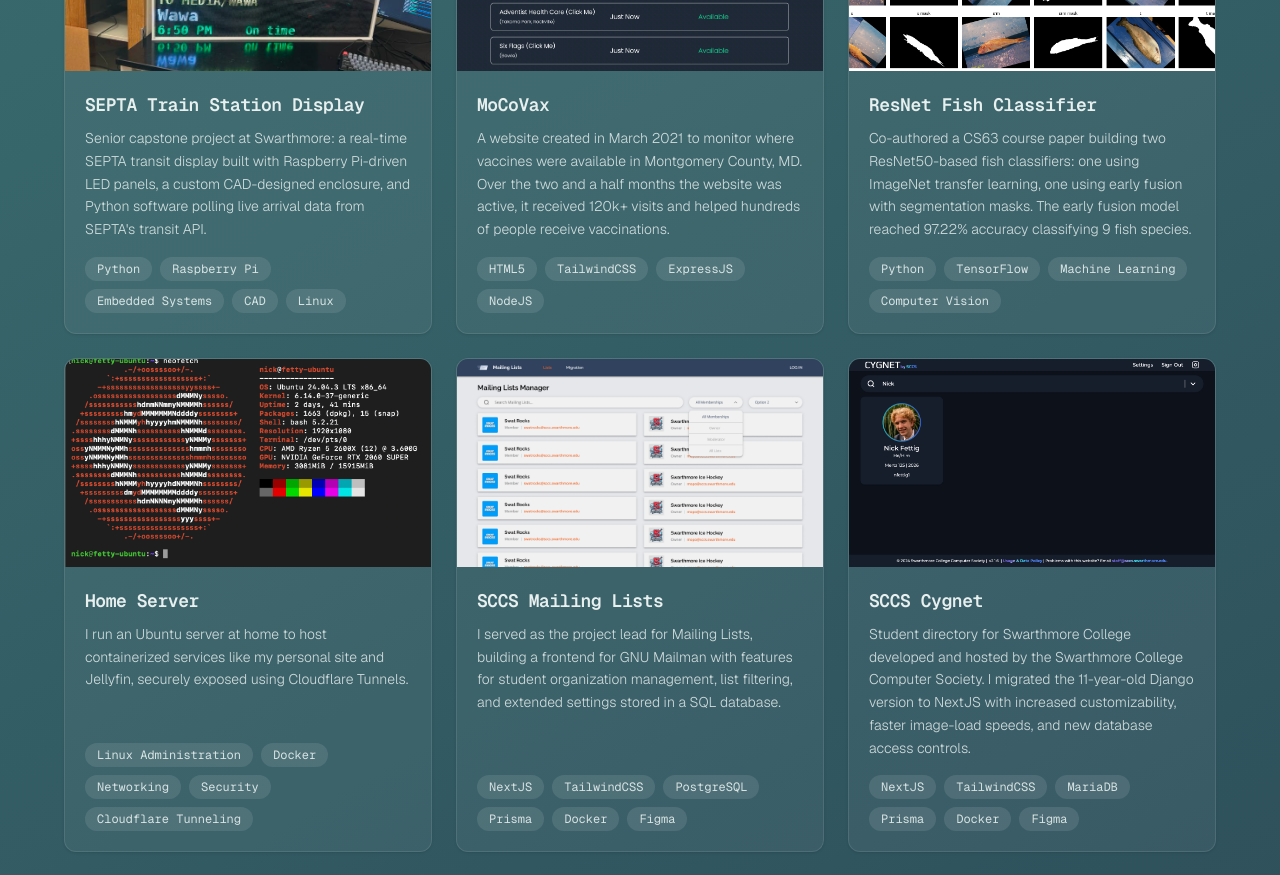
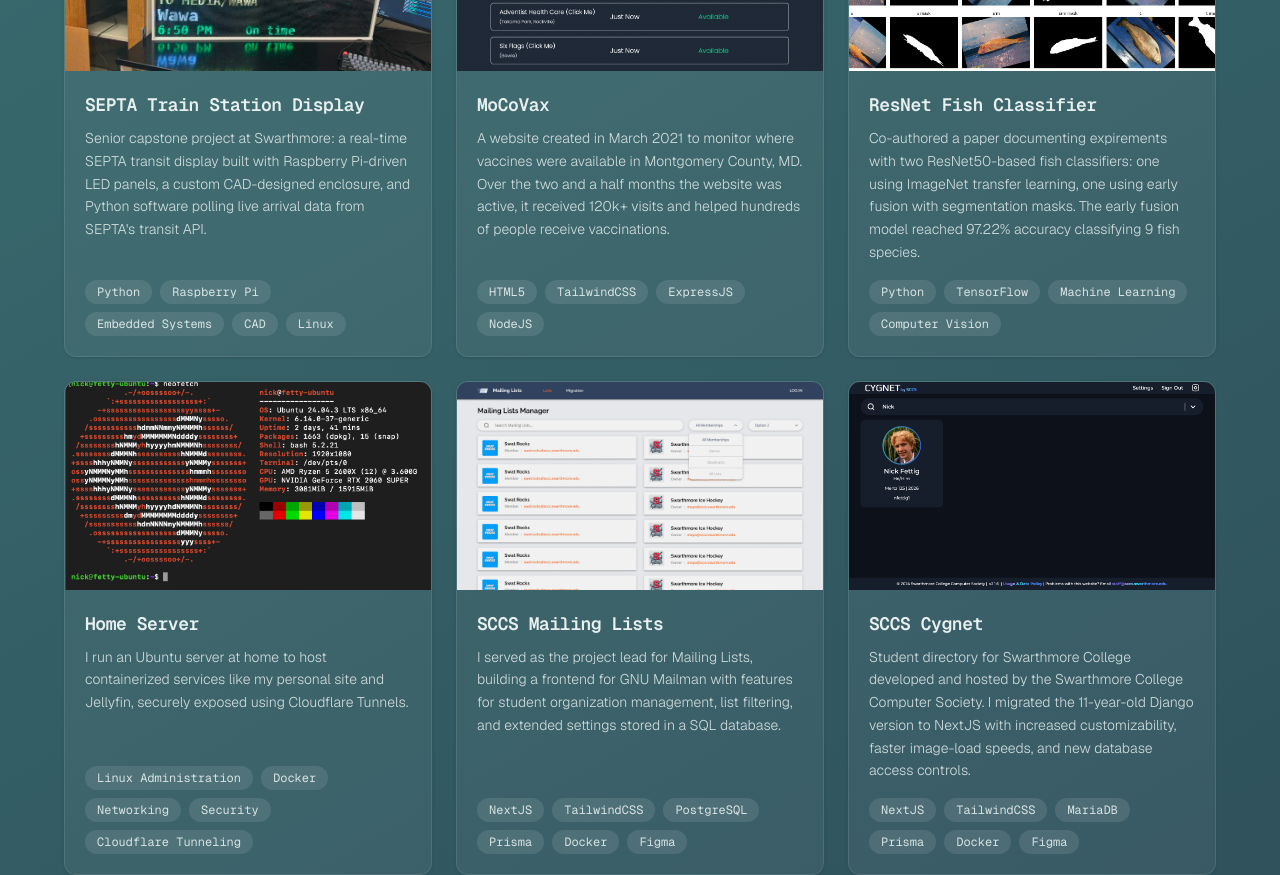
Before and after one commit to nickfettig/site-3.0, a Next.js app: page / in a window 1280 px wide. Shown: the part 1160-2035 px from the top of the page. Built offline with nearby package versions, Linux system fonts and the light colour scheme.

Commit message:
resume fixes

```diff
--- a/src/data/portfolio.ts
+++ b/src/data/portfolio.ts
@@ -29,7 +29,7 @@
     bg_image_src: "/portfolio_bg/fish_with_mask.png",
     skills: ["Python", "TensorFlow", "Machine Learning", "Computer Vision"],
     description:
-      "Co-authored a CS63 course paper building two ResNet50-based fish classifiers: one using ImageNet transfer learning, one using early fusion with segmentation masks. The early fusion model reached 97.22% accuracy classifying 9 fish species.",
+      "Co-authored a paper documenting expirements with two ResNet50-based fish classifiers: one using ImageNet transfer learning, one using early fusion with segmentation masks. The early fusion model reached 97.22% accuracy classifying 9 fish species.",
   },
   {
     title: "Home Server",
```
Also changed, not shown: 1 other file (tests, documents, lock files or other folders).
